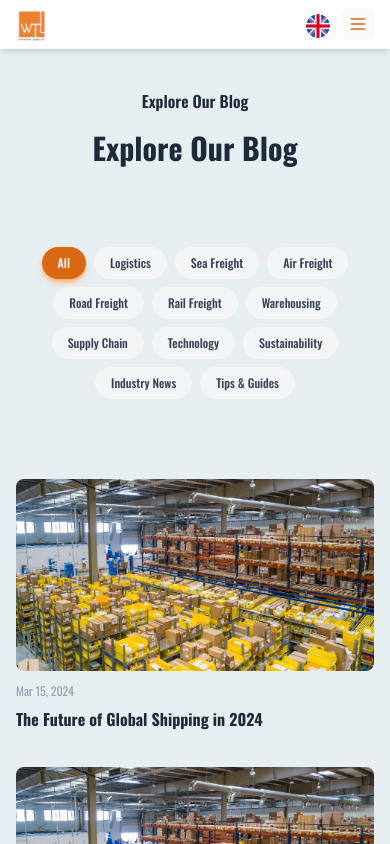
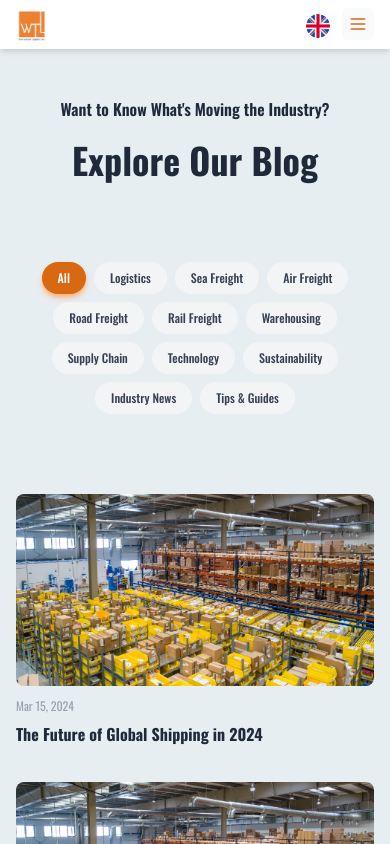
Before and after one commit to KaungMyat-K/WTL, a React (Vite) app: page /news in a window 390 px wide. Shown: the top 844 px of the page. Built offline with nearby package versions, Linux system fonts and the light colour scheme.

Commit message:
fix routes

```diff
--- a/src/components/blogs/BlogDetailSection.tsx
+++ b/src/components/blogs/BlogDetailSection.tsx
@@ -14,7 +14,7 @@ function BlogDetailSection({
 }: BlogPostProps) {
   return (
     <section className="py-12 md:py-16 lg:py-36 bg-[#e7eef1] -mt-12">
-      <div className="max-w-5xl mx-auto px-4 sm:px-6 lg:px-8 pt-10">
+      <div className="max-w-5xl mx-auto px-4 sm:px-6 lg:px-8 pt-1">
         {/* Category */}
         <div className="text-center mb-6 md:mb-8">
           <span className="inline-block bg-secondary/10 text-secondary text-xs font-semibold uppercase tracking-wider px-3 py-1 rounded-full">
--- a/src/components/blogs/BlogListSection.tsx
+++ b/src/components/blogs/BlogListSection.tsx
@@ -10,42 +10,42 @@ const BLOG_POSTS: BlogPost[] = [
     title: "The Future of Global Shipping in 2024",
     date: "Mar 15, 2024",
     imageUrl: seaFreightImg,
-    href: "/blogs/1",
+    href: "/news/1",
   },
   {
     id: 2,
     title: "Air Freight: Speed Meets Reliability",
     date: "Mar 12, 2024",
     imageUrl: seaFreightImg,
-    href: "/blogs/2",
+    href: "/news/2",
   },
   {
     id: 3,
     title: "Smart Warehousing Solutions for 2024",
     date: "Mar 10, 2024",
     imageUrl: seaFreightImg,
-    href: "/blogs/3",
+    href: "/news/3",
   },
   {
     id: 4,
     title: "Sustainable Sea Freight Practices",
     date: "Mar 8, 2024",
     imageUrl: seaFreightImg,
-    href: "/blogs/4",
+    href: "/news/4",
   },
   {
     id: 5,
     title: "Supply Chain Trends to Watch in 2024",
     date: "Mar 5, 2024",
     imageUrl: seaFreightImg,
-    href: "/blogs/5",
+    href: "/news/5",
   },
   {
     id: 6,
     title: "How Technology is Transforming Logistics",
     date: "Mar 3, 2024",
     imageUrl: seaFreightImg,
-    href: "/blogs/6",
+    href: "/news/6",
   },
 ];
 
--- a/src/components/blogs/HeroSection.tsx
+++ b/src/components/blogs/HeroSection.tsx
@@ -4,14 +4,14 @@ function HeroSection() {
   const { t } = useTranslation();
 
   return (
-    <section className="relative bg-[#e7eef1] -mt-12 pt-10 sm:pt-12 md:pt-14 lg:pt-16">
+    <section className="relative bg-[#e7eef1] -mt-12 pt-12">
       <div className="max-w-4xl mx-auto px-4 sm:px-6 lg:px-8 py-12 sm:py-14 md:py-16 lg:py-20 xl:py-24 text-center">
-        <span className="inline-block text-gray-800 text-base sm:text-lg md:text-xl font-semibold mb-4 sm:mb-5 md:mb-6">
+        <span className="inline-block text-gray-800 text-md sm:text-md md:text-xl font-semibold mb-4 sm:mb-5 md:mb-6">
           {t("blogs.hero.primaryTitle")}
         </span>
 
-        <h1 className="text-3xl sm:text-4xl md:text-5xl lg:text-6xl xl:text-7xl font-bold text-gray-800 leading-tight mb-4">
-          {t("blogs.hero.primaryTitle")}
+        <h1 className="text-4xl sm:text-4xl md:text-5xl lg:text-6xl xl:text-7xl font-bold text-gray-800 leading-tight mb-4">
+          {t("blogs.hero.secondaryTitle")}
         </h1>
       </div>
     </section>
--- a/src/components/contact/ContactForm.tsx
+++ b/src/components/contact/ContactForm.tsx
@@ -39,7 +39,7 @@ function ContactForm() {
   return (
     <div className="relative">
       <div className="mb-6 sm:mb-8 md:mb-10 text-left">
-        <h2 className="text-4xl sm:text-5xl md:text-6xl lg:text-5xl xl:text-7xl font-bold text-secondary">
+        <h2 className=" text-4xl md:text-6xl lg:text-5xl xl:text-7xl font-bold text-secondary">
           {t("contact.hero.form.title")}
         </h2>
       </div>
--- a/src/components/contact/ContactSection.tsx
+++ b/src/components/contact/ContactSection.tsx
@@ -4,7 +4,7 @@ import ContactForm from "./ContactForm";
 function ContactSection() {
   const { t } = useTranslation();
   return (
-    <section className="relative py-16 sm:py-20 md:py-28 lg:py-32 -mt-12 overflow-hidden">
+    <section className="relative py-16 sm:py-20 md:py-28 lg:py-32 -mt-3  overflow-hidden">
       <div className="absolute inset-0 z-0 pointer-events-none">
         <div className="absolute left-1 top-[5rem] md:-left-1 md:top-[9rem] lg:top-40 lg:-left-1 xl:top-40 xl:left-28 w-20 h-36 md:w-36 md:h-[13rem] lg:w-32 lg:h-[11rem] xl:w-44 xl:h-64 bg-secondary" />
       </div>
--- a/src/components/jobs/HeroSection.tsx
+++ b/src/components/jobs/HeroSection.tsx
@@ -3,8 +3,8 @@ import { useTranslation } from "react-i18next";
 function HeroSection() {
   const { t } = useTranslation();
   return (
-    <section className="relative bg-[#e7eef1] -mt-12 pt-20">
-      <div className="max-w-4xl mx-auto px-4 sm:px-6 lg:px-8 py-12 sm:py-16 md:py-20 lg:py-24 text-center">
+    <section className="relative bg-[#e7eef1] -mt-12 pt-12">
+      <div className="max-w-4xl mx-auto px-4 sm:px-6 lg:px-8 py-12 sm:py-14 md:py-16 lg:py-20 xl:py-24 text-center">
         <span className="inline-block text-secondary text-3xl sm:text-3xl md:text-4xl lg:text-5xl xl:text-5xl font-bold mb-4 sm:mb-6">
           {t("jobs.hero.primaryTitle")}
         </span>
--- a/src/components/services/HeroSection.tsx
+++ b/src/components/services/HeroSection.tsx
@@ -9,7 +9,7 @@ function HeroSection() {
   }) as ServiceItem[];
 
   return (
-    <section className="relative py-16 sm:py-20 md:py-28 lg:py-36 xl:py-40 -mt-12 w-full lg:h-[60vh] xl:h-screen overflow-hidden flex items-center bg-gray-50">
+    <section className="relative py-16 sm:py-20 md:py-28 lg:py-36 xl:py-40 md:-mt-18 -mt-12  w-full lg:h-[60vh] xl:h-screen overflow-hidden flex items-center bg-gray-50">
       <div className="absolute top-1/4 right-1/4 w-48 sm:w-64 md:w-80 lg:w-96 h-48 sm:h-64 md:h-80 lg:h-96 bg-secondary/20 rounded-full blur-3xl" />
       <div className="absolute bottom-1/4 left-1/4 w-48 sm:w-64 md:w-80 lg:w-96 h-48 sm:h-64 md:h-80 lg:h-96 bg-secondary/10 rounded-full blur-3xl" />
       <div className="absolute top-1/2 left-1/2 -translate-x-1/2 -translate-y-1/2 w-[200px] sm:w-[350px] md:w-[450px] lg:w-[600px] h-[200px] sm:h-[350px] md:h-[450px] lg:h-[600px] bg-secondary/5 rounded-full blur-3xl" />
--- a/src/config/site1.ts
+++ b/src/config/site1.ts
@@ -15,11 +15,11 @@ const EXTERNAL_ROUTES = {
 
 const ROUTES = {
   HOME: "/",
-  SERVICE: "services",
+  SERVICE: "/services",
   SERVICE_DETAIL: (slug: string) => `/services/${slug}`,
-  JOBS: "jobs",
-  BLOGS: "news",
-  CONTACT: "contact",
+  JOBS: "/jobs",
+  BLOGS: "/news",
+  CONTACT: "/contact",
 };
 
 const NAV_LINKS: LinkItem[] = [
--- a/src/i18n/locales/en.json
+++ b/src/i18n/locales/en.json
@@ -402,8 +402,8 @@
   },
   "blogs": {
     "hero": {
-      "primaryTitle": "Explore Our Blog",
-      "secondaryTitle": "Want to Know What's Moving the Industry?"
+      "primaryTitle": "Want to Know What's Moving the Industry?",
+      "secondaryTitle": "Explore Our Blog"
     },
     "details": {
       "relatedArticles": "Related Articles"
```
